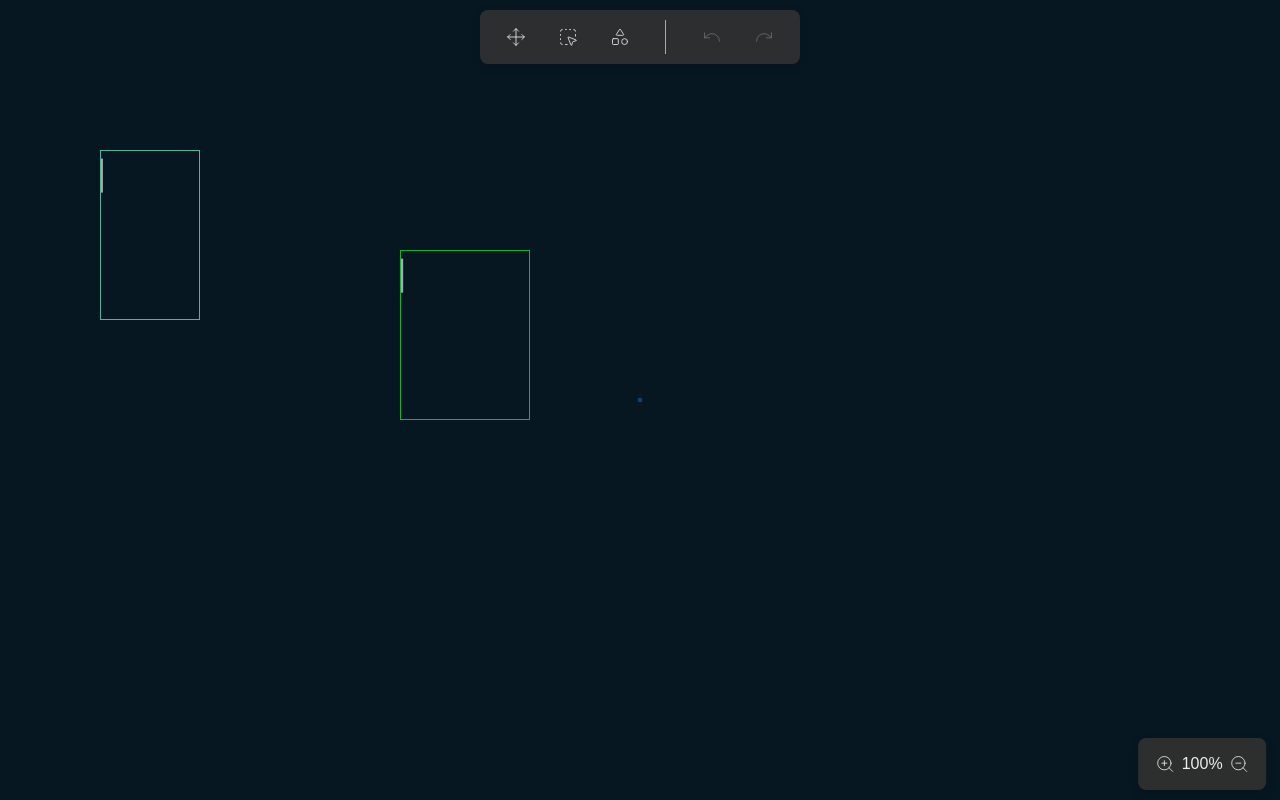
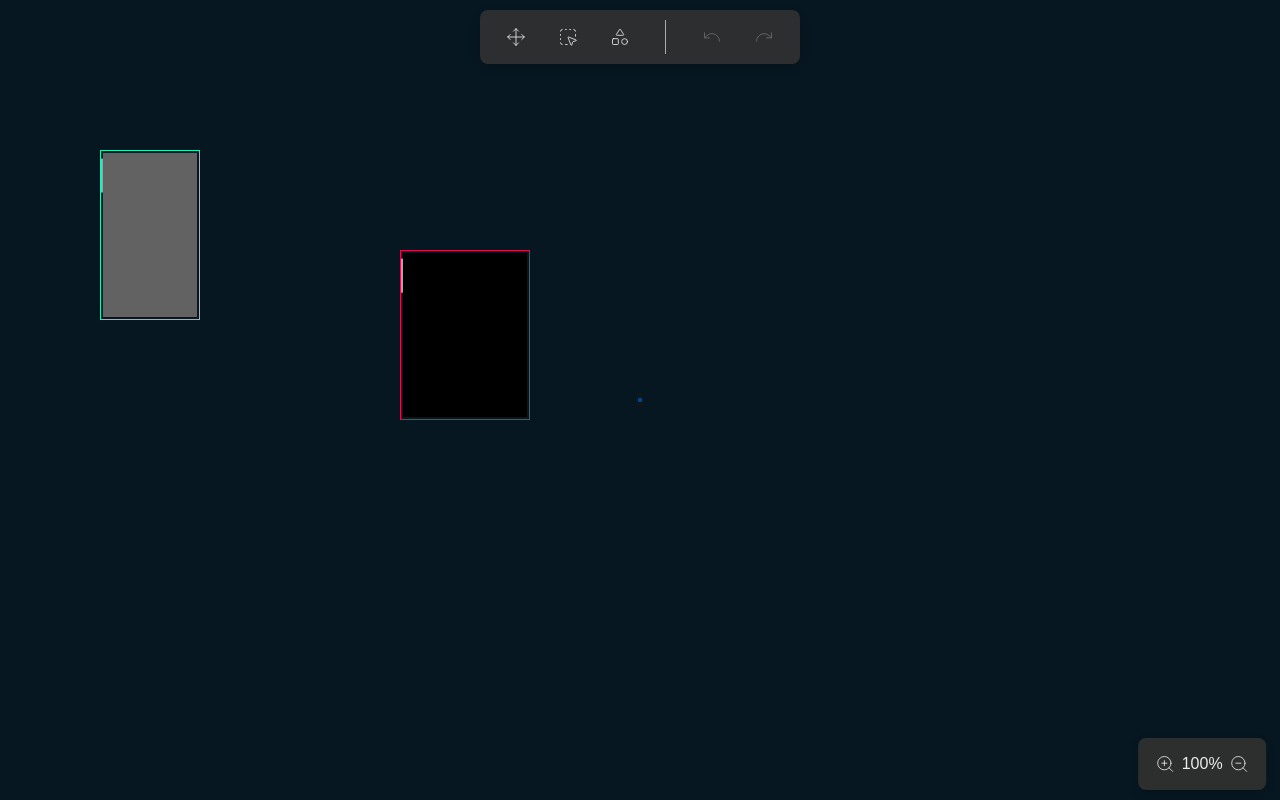
Before and after one commit to miladshiri/animateDraw, a Next.js app: page / in a window 1280 px wide. Built offline with nearby package versions, Linux system fonts and the light colour scheme.

Commit message:
small fixes

```diff
--- a/app/globals.css
+++ b/app/globals.css
@@ -82,9 +82,9 @@ body {
   left: 10px;
   transform: translateY(-50%);
   height: 50%;
-  width: 200px;
+  width: 220px;
   background-color: rgba(48, 48, 48, 0.95);
-  box-shadow: 0px 4px 10px rgba(0, 0, 0, 0.2);
+  box-shadow: 0px 0px 14px rgba(0, 0, 0, 0.679);
   border-radius: 8px;
   padding: 2px;
   z-index: 1000;
@@ -128,9 +128,13 @@ body {
   padding: 12px;
 }
 
+.toolbar-item {
+  padding-bottom: 6px;
+}
+
 .toolbar-title {
   color: #ededed;
-  font-weight: bold;
+  font-weight: normal;
 }
 
 .toolbar-setting {
--- a/app/page.js
+++ b/app/page.js
@@ -9,8 +9,8 @@ import ShapeSettings from "@/components/ShapeSettings";
 
 export default function Home() {
   const defaultShapes = [
-    {id: 1, x: 100, y: 150, w: 100, h: 170, component: "AnimatedRec", selected: false, settings: {animationSpeed: "fast", backgroundColor: "#23432", borderColor: "#51b39a"}},
-    {id: 2, x: 400, y: 250, w: 130, h: 170, component: "AnimatedRec", selected: false, settings: {animationSpeed: "fast", backgroundColor: "#23432", borderColor: "#11b33a"}}
+    {id: 1, x: 100, y: 150, w: 100, h: 170, component: "AnimatedRec", selected: false, settings: {animationSpeed: "fast", backgroundColor: "#626262", borderColor: "#14f4bc"}},
+    {id: 2, x: 400, y: 250, w: 130, h: 170, component: "AnimatedRec", selected: false, settings: {animationSpeed: "fast", backgroundColor: "#000000", borderColor: "#e10f4e"}}
   ]
 
   const defaultSettings = {
--- a/components/ShapeSettings.js
+++ b/components/ShapeSettings.js
@@ -24,8 +24,18 @@ const ShapeSettings = ({selectedShape, changeShapeSettingByName}) => {
       onMouseDown={handleMouseDown}
       onMouseUp={handleMouseUp}
     >
+
+      {selectedShape.settings.backgroundColor && (
+        <div className="toolbar-item">
+          <div className="toolbar-title">Shape Color</div>
+          <div className="toolbar-setting">
+            <ColorPickerComponent initialColor={selectedShape.settings.backgroundColor}  changeShapeSettingByName={changeShapeSettingByName} settingName={"backgroundColor"} />
+          </div>
+        </div>
+      )}
+
       {selectedShape.settings.borderColor && (
-        <div>
+        <div className="toolbar-item">
           <div className="toolbar-title">Border Color</div>
           <div className="toolbar-setting">
             <ColorPickerComponent initialColor={selectedShape.settings.borderColor} changeShapeSettingByName={changeShapeSettingByName} settingName={"borderColor"}/>
@@ -33,17 +43,8 @@ const ShapeSettings = ({selectedShape, changeShapeSettingByName}) => {
         </div>
       )}
 
-      {selectedShape.settings.backgroundColor && (
-        <div>
-          <div className="toolbar-title">Background Color</div>
-          <div className="toolbar-setting">
-            <ColorPickerComponent initialColor={selectedShape.settings.backgroundColor}  changeShapeSettingByName={changeShapeSettingByName} settingName={"backgroundColor"} />
-          </div>
-        </div>
-      )}
-
       {selectedShape.settings.animationSpeed && (
-        <div>
+        <div className="toolbar-item">
           <div className="toolbar-title">Animation Speed</div>
           <div className="toolbar-setting">
             <button onClick={()=> {setAnimationSpeed('no-animation')}} className={animationSpeed === 'no-animation' ? "isSelected" : ""} >Off</button>
```
